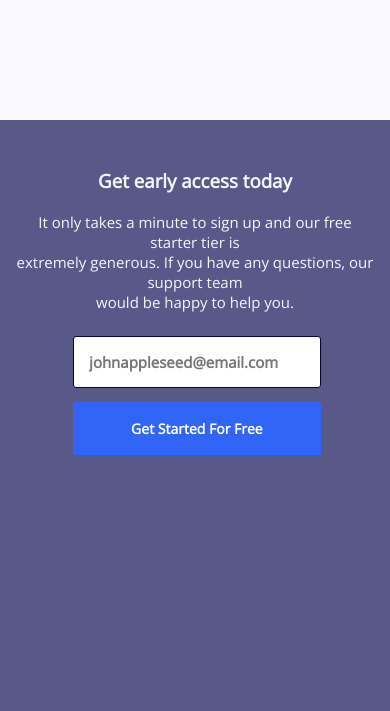
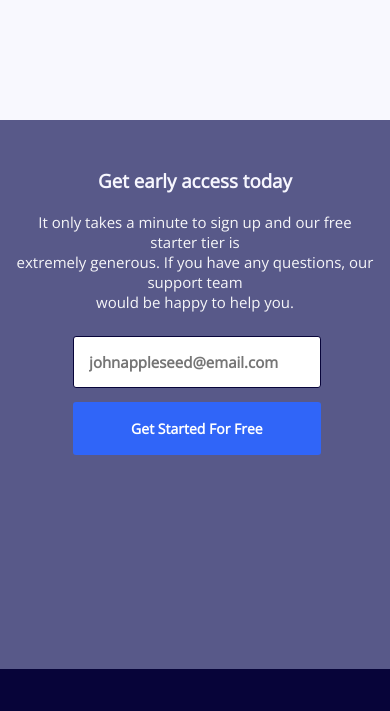
Before and after one commit to Abshaibu/fylo, a plain HTML site: page index.html in a window 390 px wide. Shown: the part 2010-2721 px from the top of the page. Drawn offline with nearby package versions, Linux system fonts and the light colour scheme.

Commit message:
input error fix

```diff
--- a/styles.css
+++ b/styles.css
@@ -315,7 +315,7 @@ footer input {
     font-size: 15px;
     text-align: center;
     margin-top: 3em;
-    height: 10vh;
+    min-height: 10vh;
 }
 
 .attribution a {
@@ -369,7 +369,7 @@ footer input {
     }
 
     .early-access {
-        min-height: 48vh;
+        min-height: 40vh;
     }
 
     .early-access p {
@@ -448,7 +448,7 @@ footer input {
     }
 
     .early-access {
-        height: 80vh;
+        min-height: 65vh;
     }
 
     .footer-navs {
```
